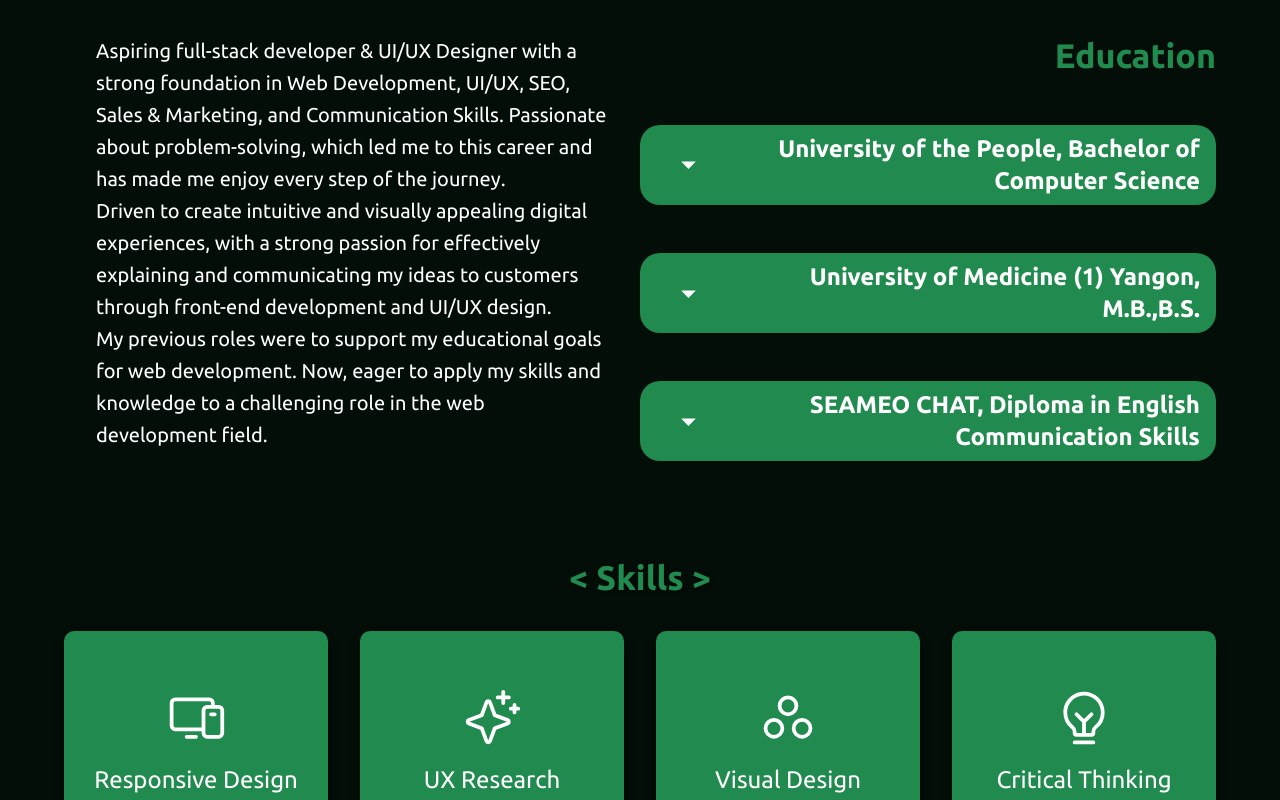
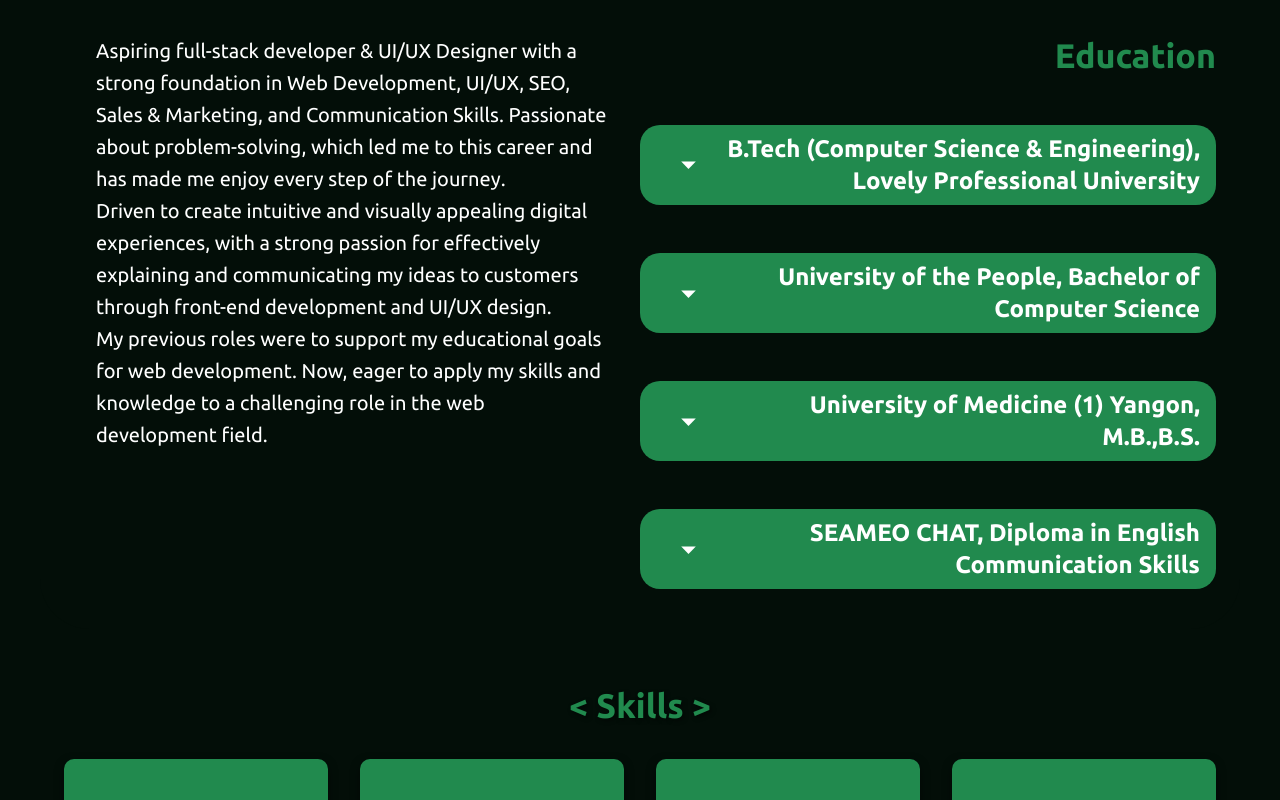
Before and after one commit to yuutakun-2/my-portfolio, a React (Vite) app: page / in a window 1280 px wide. Shown: the part 2440-3240 px from the top of the page. Built offline with nearby package versions, Linux system fonts and the light colour scheme.

Commit message:
fix: add white-stone to projects and change about me and contact location

```diff
--- a/components/pages/AboutMe.jsx
+++ b/components/pages/AboutMe.jsx
@@ -9,6 +9,12 @@ import { useApp } from "../../src/context/AppContext";
 import "../Appear.css";
 
 const educations = [
+  {
+    title: "B.Tech (Computer Science & Engineering), Lovely Professional University",
+    duration: "Jan 2026 - Ongoing",
+    description:
+      "Learning Computer Science fundamentals with a focus on innovation, entrepreneurship, and emerging technologies. Building comprehensive knowledge in programming, algorithms, software development, and cutting-edge technological advancements.",
+  },
   {
     title: "University of the People, Bachelor of Computer Science",
     duration: "Feb 2025 - Ongoing",
--- a/components/pages/Footer.jsx
+++ b/components/pages/Footer.jsx
@@ -55,8 +55,8 @@ const socialLink = [
     icon: <Phone size={20} />,
   },
   {
-    name: "Myanmar",
-    href: "https://www.google.com/maps/place/Myanmar",
+    name: "Punjab",
+    href: "https://www.google.com/maps/place/Punjab",
     icon: <MapPin size={20} />,
   },
 ];
--- a/components/pages/Projects.jsx
+++ b/components/pages/Projects.jsx
@@ -33,6 +33,15 @@ const projects = [
     repo: "https://github.com/yuutakun-2/scholarship-bridge",
     imgSrc: "../scholarship-bridge.jpg  ",
     category: ["React", "Laravel", "MaterialUI", "PHP"],
+  },
+  {
+    title: "Vet Clinic Website with AI for Pet food formulation",
+    description:
+      "Modern veterinary clinic website featuring AI-powered pet food formulation, i18n for server status code translation and contents, smooth animations, and optimized web performance through strategic refactoring.",
+    href: "",
+    repo: "",
+    imgSrc: "../vet-clinic-website.jpg",
+    category: ["nextjs", "framer-motion", "tailwindcss", "radixui", "lucide-react"],
   },
   {
     title: "TechSuggest",
@@ -120,6 +129,8 @@ const categories = [
       "TailwindCSS",
       "NextJS",
       "RadixUI",
+      "framer-motion",
+      "lucide-react",
     ],
   },
   {
@@ -169,6 +180,8 @@ const categories = [
       "Expo Router",
       "React Router",
       "React Query",
+      "framer-motion",
+      "lucide-react",
     ],
   },
 ];
```
